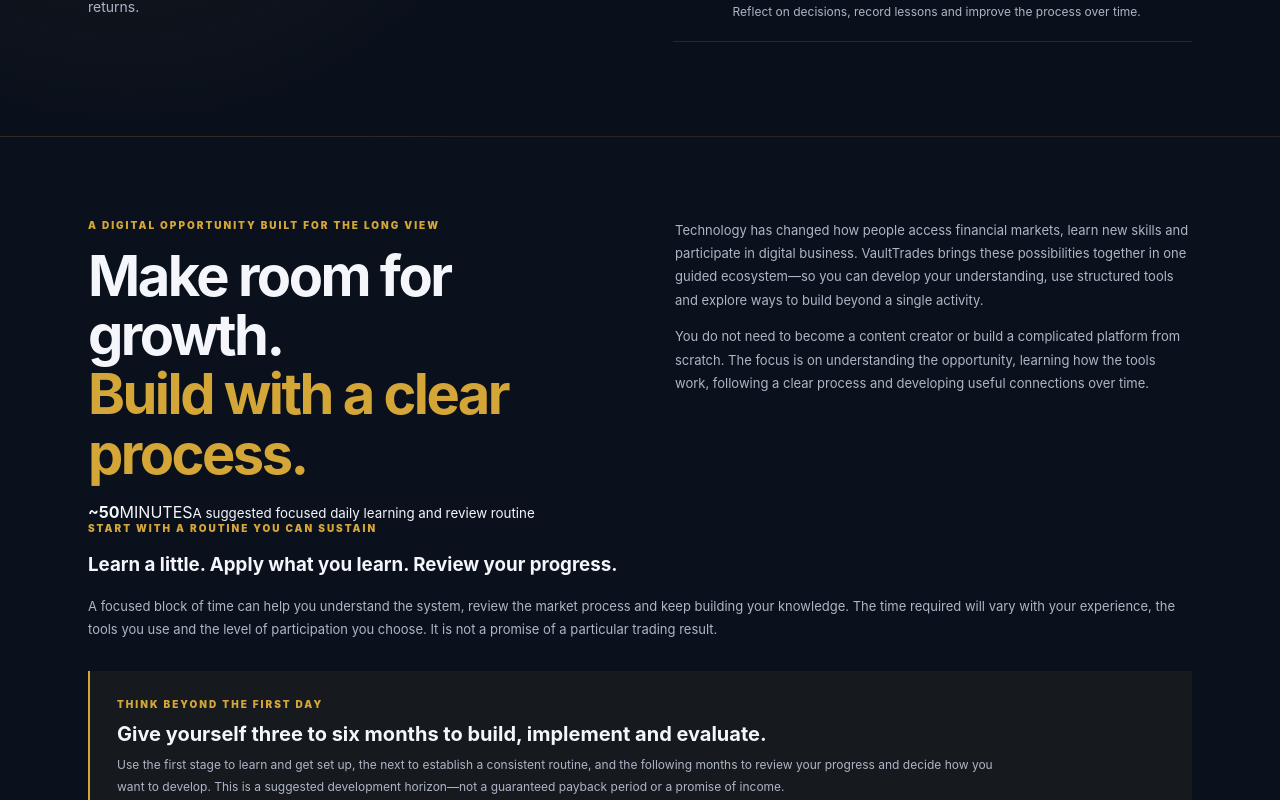
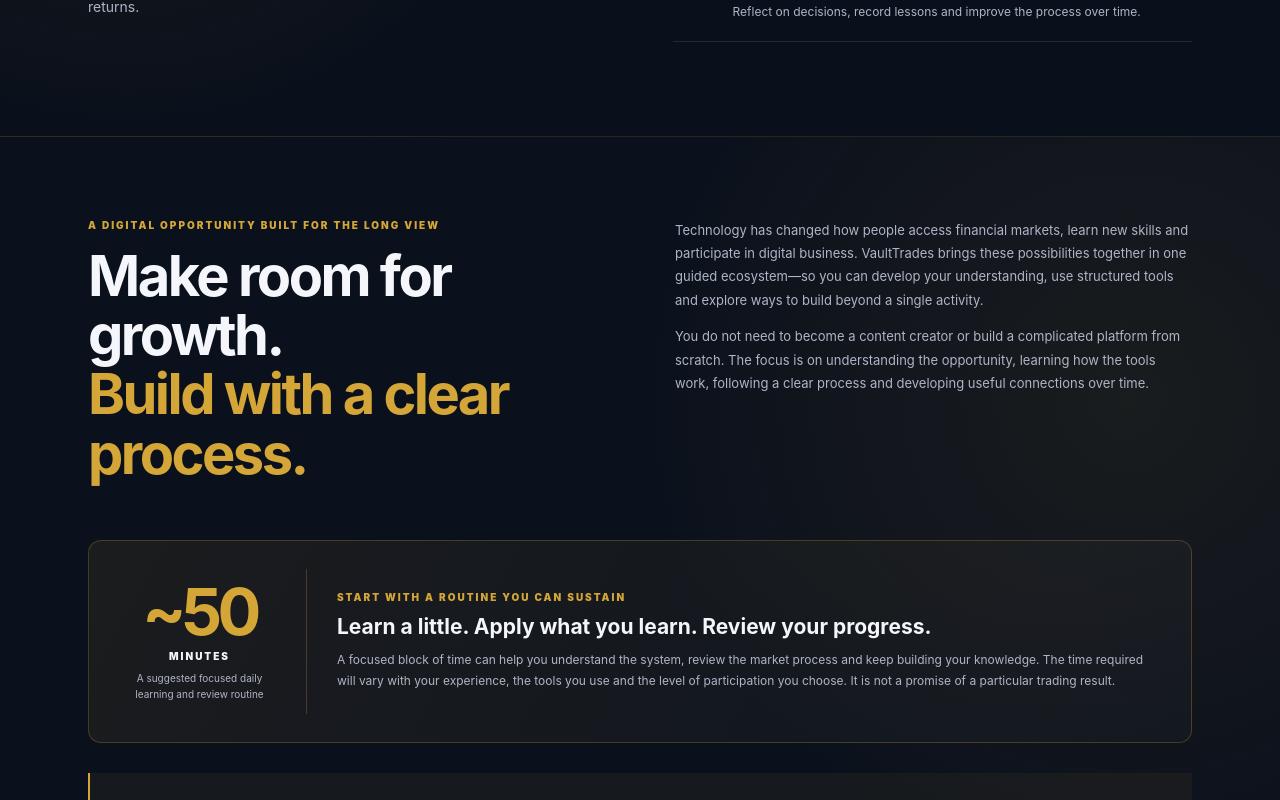
Before and after one commit to iyandatalks/vaulttrades, a Next.js app: page /opportunity in a window 1280 px wide. Shown: the part 1999-2799 px from the top of the page. Built offline with nearby package versions, Linux system fonts and the light colour scheme.

Commit message:
Style opportunity growth narrative without membership cards

```diff
--- a/app/opportunity/opportunity.css
+++ b/app/opportunity/opportunity.css
@@ -64,3 +64,14 @@
 .vto-capital-separation p{margin-top:8px}
 @media(max-width:850px){.vto-membership-grid{grid-template-columns:1fr 1fr}.vto-membership-card:last-child{grid-column:1/-1}.vto-holding-grid{grid-template-columns:1fr}}
 @media(max-width:620px){.vto-membership{padding:68px 0}.vto-membership-grid{grid-template-columns:1fr}.vto-membership-card:last-child{grid-column:auto}.vto-membership-card{min-height:245px}.vto-website-option{align-items:flex-start;flex-direction:column}.vto-website-option strong{font-size:27px}}
+
+/* Opportunity growth narrative */
+.vto-growth-story{background:radial-gradient(circle at 88% 30%,rgba(212,166,55,.075),transparent 38%),#0b111c}
+.vto-growth-routine{display:grid;grid-template-columns:190px 1fr;gap:30px;align-items:center;margin-top:38px;padding:28px;border:1px solid rgba(212,166,55,.25);border-radius:13px;background:linear-gradient(120deg,rgba(212,166,55,.08),rgba(255,255,255,.018))}
+.vto-growth-time{display:flex;flex-direction:column;align-items:center;justify-content:center;min-height:145px;border-right:1px solid rgba(212,166,55,.25);padding-right:24px}
+.vto-growth-time strong{font-size:65px;line-height:.95;letter-spacing:-.07em;color:var(--vto-gold)}
+.vto-growth-time span{margin-top:8px;font-size:10px;font-weight:950;letter-spacing:.2em}
+.vto-growth-time small{max-width:145px;margin-top:9px;color:var(--vto-muted);font-size:10px;line-height:1.55;text-align:center}
+.vto-growth-routine h3{margin:11px 0 8px;font-size:21px;line-height:1.25}
+.vto-growth-routine p{margin:0;color:var(--vto-muted);font-size:12px;line-height:1.8}
+@media(max-width:620px){.vto-growth-routine{grid-template-columns:1fr;padding:22px}.vto-growth-time{border-right:0;border-bottom:1px solid rgba(212,166,55,.25);padding:0 0 20px;min-height:auto}.vto-growth-time small{max-width:220px}.vto-growth-routine h3{font-size:18px}}
```
